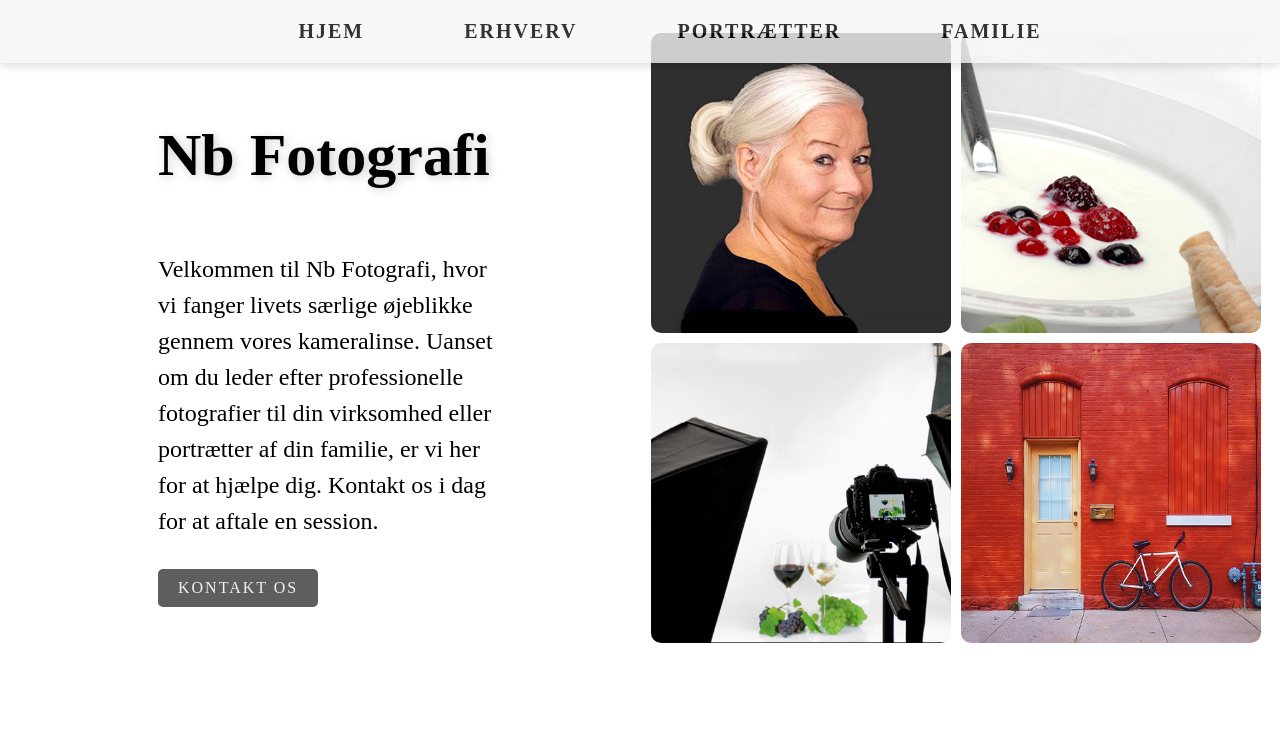
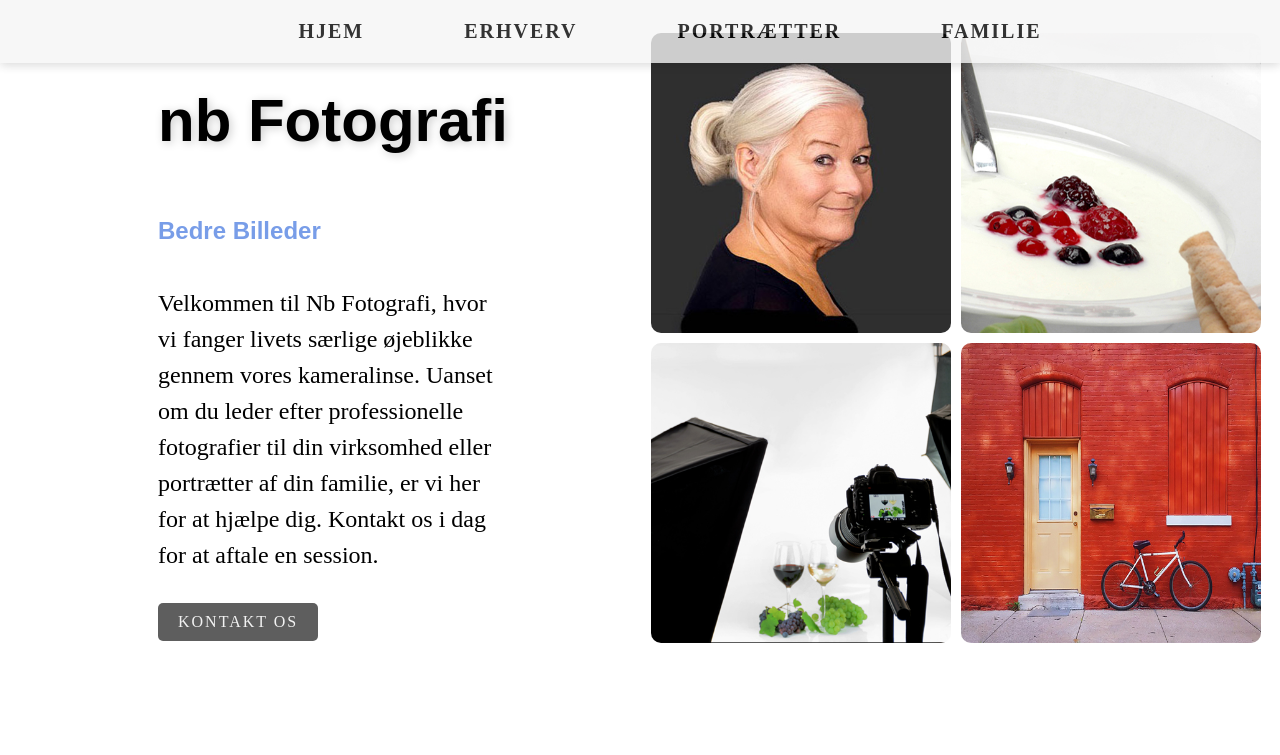
Before and after one commit to mbn-code/NB-Fotografi, a plain HTML site: page index.html in a window 1280 px wide. Shown: the top 755 px of the page. Drawn offline with Linux system fonts and the light colour scheme.

Commit message:
added moto header adn styling for h2

```diff
--- a/index.html
+++ b/index.html
@@ -51,7 +51,8 @@
 
 	<div class="main-content">
 		<div class="centered-content">
-		  <h1>Nb Fotografi</h1>
+		  <h1>nb Fotografi</h1>
+		  <h2>Bedre Billeder</h2>
 		  <p>Velkommen til Nb Fotografi, hvor vi fanger livets særlige øjeblikke gennem vores kameralinse. Uanset om du leder efter professionelle fotografier til din virksomhed eller portrætter af din familie, er vi her for at hjælpe dig. Kontakt os i dag for at aftale en session.</p>
 		  <a href="mailto:thorkil@nbfotografi.dk" class="primary-button">Kontakt Os</a>
 		</div>
--- a/style.css
+++ b/style.css
@@ -211,13 +211,20 @@
   padding-left: 50px;
 }
 
-h1 {
+h1{
+  font-family: Arial, Helvetica, sans-serif;
   padding-top: 50px;
   padding-left: 100px;
   font-size: 60px;
   line-height: 1.2;
   text-shadow: 2px 2px 10px rgba(0, 0, 0, 0.2);
   margin-top: 0;
+}
+
+h2 {
+  font-family: Arial, Helvetica, sans-serif;
+  padding-left: 100px;
+  color: rgb(120, 157, 232);
 }
 
 p {
```
